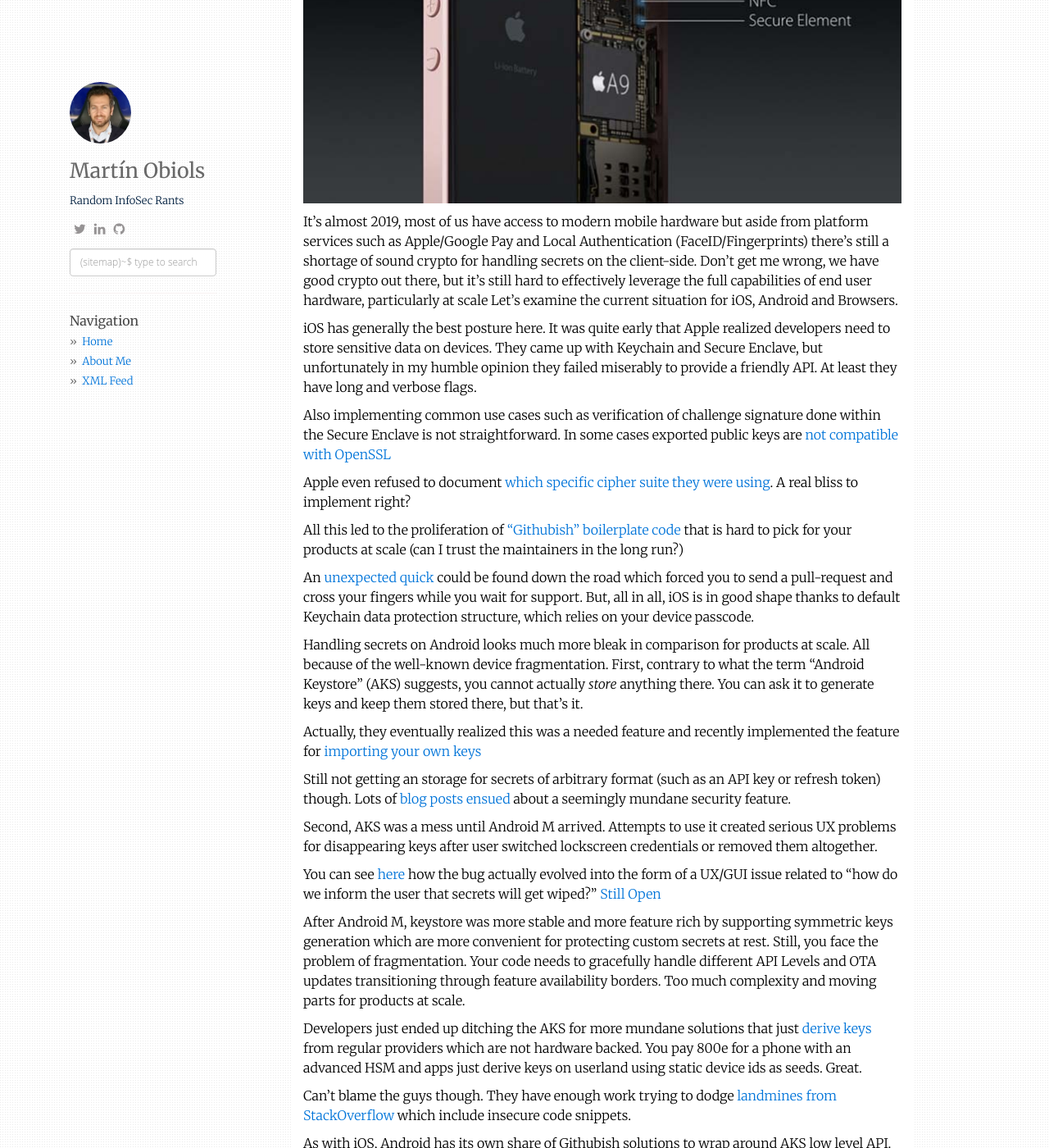
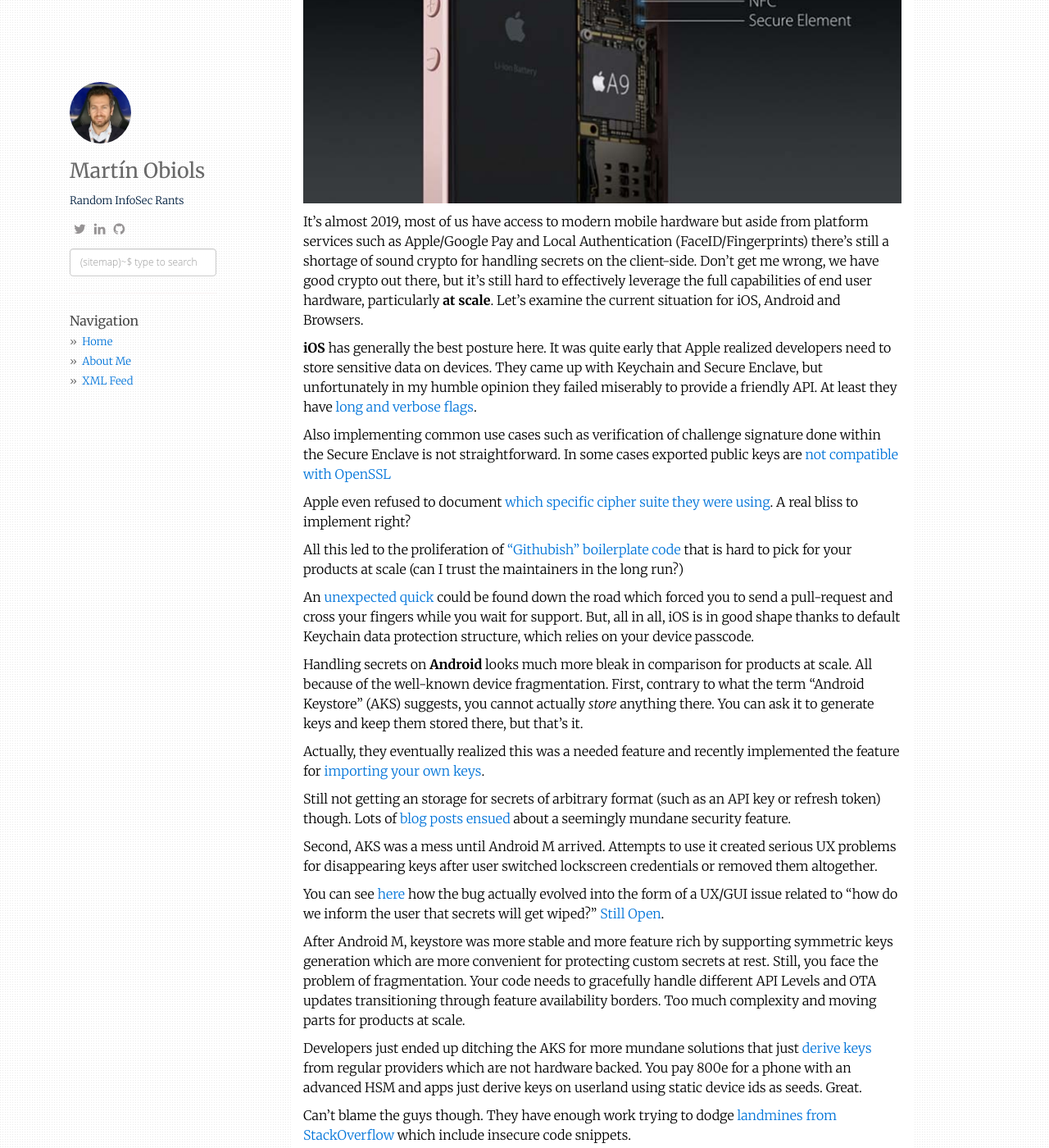
Before and after one commit to olemoudi/olemoudi.github.io, a Jekyll site: the page built from _posts/2018-12-18-crypto-client-side-secrets.md, in a window 1280 px wide and 1400 px high, scrolled down 378 px. Shown: the whole window at 82% size. Built offline with Jekyll 4.4.1, drawn with Linux system fonts in a browser that asks for light colours; nearby versions of some CDN libraries; comment, search, counter and statistics services are not loaded.

Commit message:
minor corrections

```diff
--- a/_posts/2018-12-18-crypto-client-side-secrets.md
+++ b/_posts/2018-12-18-crypto-client-side-secrets.md
@@ -13,9 +13,9 @@
 
 ![secure element](/static/img/secure-element.jpg)
 
-It's almost 2019, most of us have access to modern mobile hardware but aside from platform services such as Apple/Google Pay and Local Authentication (FaceID/Fingerprints) there's still a shortage of sound crypto for handling secrets on the client-side. Don't get me wrong, we have good crypto out there, but it's still hard to effectively leverage the full capabilities of end user hardware, particularly at scale Let's examine the current situation for iOS, Android and Browsers.
+It's almost 2019, most of us have access to modern mobile hardware but aside from platform services such as Apple/Google Pay and Local Authentication (FaceID/Fingerprints) there's still a shortage of sound crypto for handling secrets on the client-side. Don't get me wrong, we have good crypto out there, but it's still hard to effectively leverage the full capabilities of end user hardware, particularly **at scale**. Let's examine the current situation for iOS, Android and Browsers.
 
-iOS has generally the best posture here. It was quite early that Apple realized developers need to store sensitive data on devices. They came up with Keychain and Secure Enclave, but unfortunately in my humble opinion they failed miserably to provide a friendly API. At least they have long and verbose flags.
+**iOS** has generally the best posture here. It was quite early that Apple realized developers need to store sensitive data on devices. They came up with Keychain and Secure Enclave, but unfortunately in my humble opinion they failed miserably to provide a friendly API. At least they have [long and verbose flags](https://developer.apple.com/documentation/security/ksecattraccessiblewhenpasscodesetthisdeviceonly).
 
 Also implementing common use cases such as verification of challenge signature done within the Secure Enclave is not straightforward. In some cases exported public keys are [not compatible with OpenSSL](https://forums.developer.apple.com/thread/8030)
 
@@ -25,15 +25,15 @@
 
 An [unexpected quick](https://github.com/square/Valet/pull/116) could be found down the road which forced you to send a pull-request and cross your fingers while you wait for support. But, all in all, iOS is in good shape thanks to default Keychain data protection structure, which relies on your device passcode.
 
-Handling secrets on Android looks much more bleak in comparison for products at scale. All because of the well-known device fragmentation. First, contrary to what the term "Android Keystore" (AKS) suggests, you cannot actually *store* anything there. You can ask it to generate keys and keep them stored there, but that's it.
+Handling secrets on **Android** looks much more bleak in comparison for products at scale. All because of the well-known device fragmentation. First, contrary to what the term "Android Keystore" (AKS) suggests, you cannot actually *store* anything there. You can ask it to generate keys and keep them stored there, but that's it.
 
-Actually, they eventually realized this was a needed feature and recently implemented the feature for [importing your own keys](https://android-developers.googleblog.com/2018/12/new-keystore-features-keep-your-slice.html)
+Actually, they eventually realized this was a needed feature and recently implemented the feature for [importing your own keys](https://android-developers.googleblog.com/2018/12/new-keystore-features-keep-your-slice.html).
 
 Still not getting an storage for secrets of arbitrary format (such as an API key or refresh token) though. Lots of [blog posts ensued](https://medium.com/@ericfu/securely-storing-secrets-in-an-android-application-501f030ae5a3) about a seemingly mundane security feature.
 
 Second, AKS was a mess until Android M arrived. Attempts to use it created serious UX problems for disappearing keys after user switched lockscreen credentials or removed them altogether.
 
-You can see [here](https://issuetracker.google.com/issues/37099642) how the bug actually evolved into the form of a UX/GUI issue related to "how do we inform the user that secrets will get wiped?" [Still Open](https://issuetracker.google.com/issues/37099642)
+You can see [here](https://issuetracker.google.com/issues/37099642) how the bug actually evolved into the form of a UX/GUI issue related to "how do we inform the user that secrets will get wiped?" [Still Open](https://issuetracker.google.com/issues/37099642).
 
 After Android M, keystore was more stable and more feature rich by supporting symmetric keys generation which are more convenient for protecting custom secrets at rest. Still, you face the problem of fragmentation. Your code needs to gracefully handle different API Levels and OTA updates transitioning through feature availability borders. Too much complexity and moving parts for products at scale.
 
```
